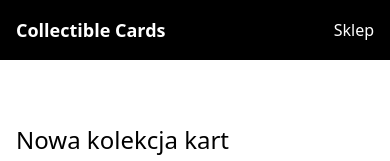
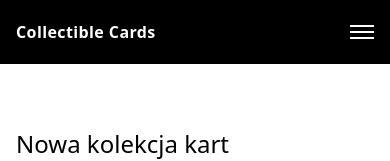
Before and after one commit to k2devOrg/collectible-cards-shop, an Angular app in the folder frontend/web/: page / in a window 390 px wide. Shown: the top 161 px of the page. Built offline with nearby package versions, Linux system fonts and the light colour scheme.

Commit message:
feat: header accessibility

```diff
--- a/frontend/web/src/app/core/layout/header/header/header.html
+++ b/frontend/web/src/app/core/layout/header/header/header.html
@@ -1,7 +1,66 @@
-<header class="bg-black text-white">
-  <div class="grid grid-cols-2 md:grid-cols-3 items-center max-w-7xl mx-auto px-4 md:px-6 py-4">
-    <div class="font-semibold text-lg">Collectible Cards</div>
+<header class="bg-black text-white relative z-50">
+  <div class="grid grid-cols-2 md:grid-cols-3 items-center max-w-7xl mx-auto px-4 md:px-6 py-5 md:py-6">
+
+    <div class="font-semibold tracking-wide text-base md:text-lg">Collectible Cards</div>
     <div class="hidden md:block"></div>
-    <a routerLink="/shop" class="justify-self-end">Sklep</a>
+    <a routerLink="/shop" class="hidden md:block text-sm md:text-base hover:opacity-80 transition justify-self-end">Sklep</a>
+    <button
+      (click)="toggleMobileMenu()"
+      class="md:hidden justify-self-end flex flex-col gap-1"
+      aria-label="Menu"
+      [attr.aria-expanded]="isMenuOpen()"
+    >
+      <span class="block w-6 h-0.5 bg-white transition-all origin-center duration-300 ease-out"
+            [class.rotate-45]="isMenuOpen()"
+            [class.translate-y-1]="isMenuOpen()"
+      ></span>
+      <span class="block w-6 h-0.5 bg-white transition-all origin-center duration-300 ease-out"
+            [class.opacity-0]="isMenuOpen()"
+      ></span>
+      <span class="block w-6 h-0.5 bg-white transition-all origin-center duration-300 ease-out"
+            [class.-rotate-45]="isMenuOpen()"
+            [class.-translate-y-2]="isMenuOpen()"
+      ></span>
+    </button>
   </div>
+
 </header>
+  <!-- MOBILE MENU -->
+  @if (isMenuOpen()) {
+  <div
+    class="md:hidden fixed top-16 left-0 right-0 bg-black border-t border-white/10 transition-all duration-300 ease-out z-40"
+    [class.opacity-100]="isMenuVisible()"
+    [class.translate-y-0]="isMenuVisible()"
+    [class.opacity-0]="!isMenuVisible()"
+    [class.-translate-y-2]="!isMenuVisible()"
+  >
+    <nav class="grid grid-cols-1 gap-4 px-4 py-6">
+      <a (click)="closeMobileMenu()" class="font-medium text-white hover:opacity-80 transition">
+        Zaloguj się
+      </a>
+      <a (click)="closeMobileMenu()" class="text-white/80 over:opacity-80 transition">
+        Zarejestruj się
+      </a>
+
+      <div class="h-px bg-white/10"></div>
+
+      <a (click)="closeMobileMenu()" class="font-medium text-white hover:opacity-80 transition">
+        Sklep
+      </a>
+
+      <div class="h-px bg-white/10"></div>
+
+      <a (click)="closeMobileMenu()" class="text-white/80 text-sm hover:opacity-80 transition">
+        Moje konto
+      </a>
+      <a (click)="closeMobileMenu()" class="text-white/80 text-sm hover:opacity-80 transition">
+        Koszyk
+      </a>
+    </nav>
+  </div>
+
+  <!-- BACKDROP -->
+  <div (click)="closeMobileMenu()" class="fixed inset-0 bg-black opacity-60 z-30">
+
+  </div>
+  }
--- a/frontend/web/src/app/core/layout/header/header/header.ts
+++ b/frontend/web/src/app/core/layout/header/header/header.ts
@@ -1,5 +1,5 @@
-import { Component } from '@angular/core';
-import { RouterLink } from '@angular/router';
+import {Component, computed, signal} from '@angular/core';
+import {RouterLink} from '@angular/router';
 
 @Component({
   selector: 'app-header',
@@ -9,5 +9,30 @@ import { RouterLink } from '@angular/router';
   styleUrls: ['./header.css'],
 })
 export class HeaderComponent {
+  isMenuOpen = signal<boolean>(false);
+  isMenuVisible = signal<boolean>(false);
 
+  toggleMobileMenu() {
+    if (this.isMenuOpen()) {
+      this.closeMobileMenu();
+    } else {
+      this.openMobileMenu()
+    }
+  }
+
+  openMobileMenu() {
+    this.isMenuOpen.set(true);
+
+    requestAnimationFrame(() => {
+      this.isMenuVisible.set(true);
+    });
+  }
+
+  closeMobileMenu() {
+    this.isMenuVisible.set(false);
+
+    setTimeout(() => {
+      this.isMenuOpen.set(false);
+    }, 300);
+  }
 }
```
